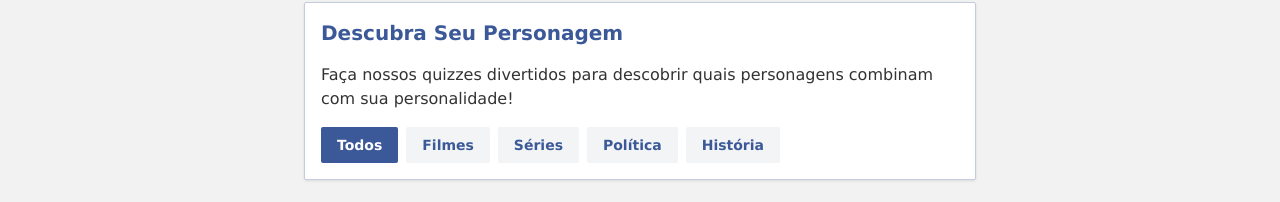
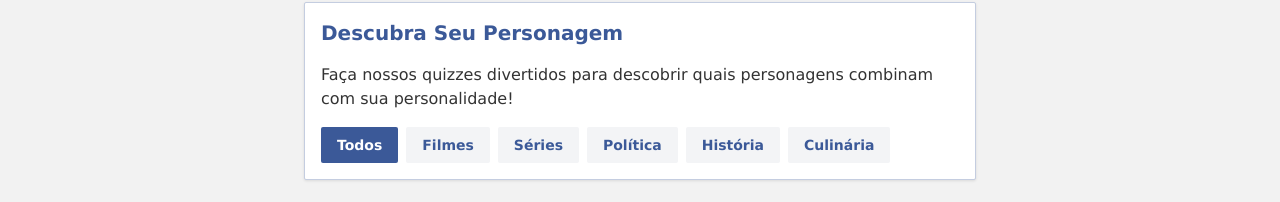
Before and after one commit to Felici4no/Return-me, a React (Vite) app: page / in a window 1280 px wide. Shown: the part 66-268 px from the top of the page. Built offline with nearby package versions, Linux system fonts and the light colour scheme; no server answers.

Commit message:
add filtro

```diff
--- a/src/pages/Home.tsx
+++ b/src/pages/Home.tsx
@@ -50,6 +50,7 @@ const Home: React.FC = () => {
     { label: 'Séries', value: 'série' },
     { label: 'Política', value: 'política' },
     { label: 'História', value: 'história' },
+    { label: 'Culinária', value: 'culinária' },
   ].map(({ label, value }) => (
     <button
       key={value}
@@ -79,7 +80,9 @@ const Home: React.FC = () => {
                   ? 'Quizzes de Política'
                   : selectedType === 'história'  // ← Nova condição adicionada
                     ? 'Quizzes de História'
-                    : 'Tipo de quiz desconhecido'}
+                    : selectedType === 'culinária'  // ← Nova condição adicionada
+                      ? 'Quizzes de Culinária'
+                      : 'Tipo de quiz desconhecido'}
         </h2>
 
           {loading ? (
```
